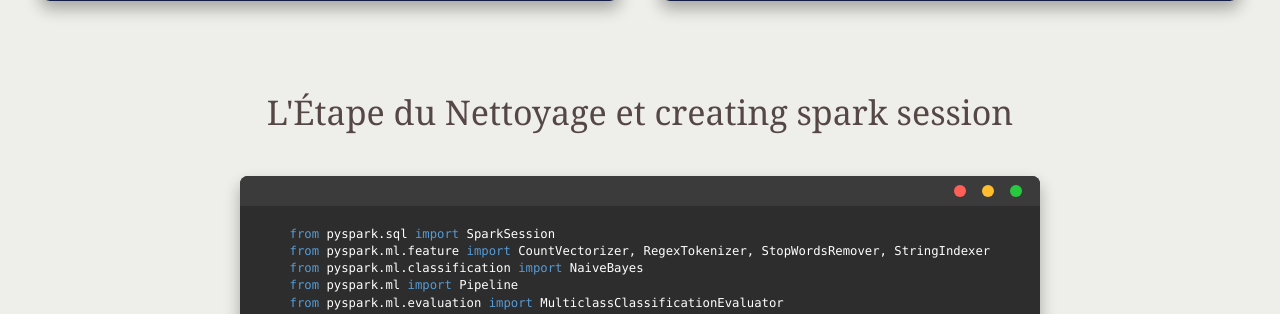
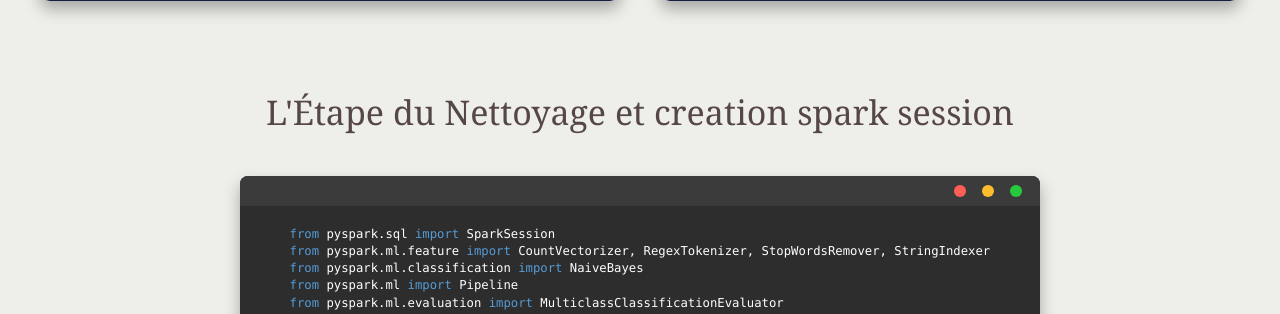
Before and after one commit to AbdelmajidBen/Sentiment_Analysis_Front, a Django app: page /bgd/models/ in a window 1280 px wide. Shown: the part 1532-1846 px from the top of the page. Run offline with Django 5.2, Linux system fonts and the light colour scheme.

Commit message:
fixing done

```diff
--- a/bgd/templates/models.html
+++ b/bgd/templates/models.html
@@ -154,7 +154,7 @@
 </div>
 
         <div class="homepage">
-            <div class="homepagetext">L'Étape du Nettoyage et creating spark session</div>
+            <div class="homepagetext">L'Étape du Nettoyage et creation spark session</div>
         </div>
 
         <div class="custom-terminal">
```
Also changed, not shown: bgd/static/images/f1rbt.jpeg (added), 1 other file.
